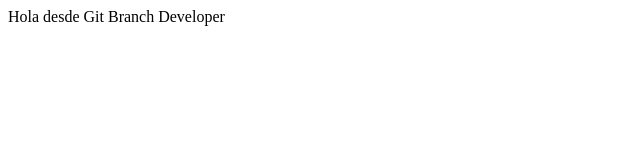
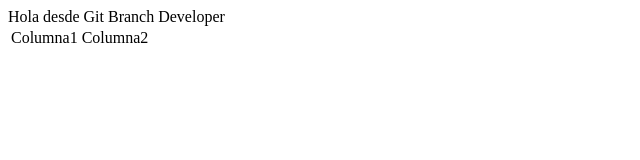
Before and after one commit to JandryCQ/Jandry, a plain HTML site: page home.html in a window 1280 px wide. Shown: the whole page, without its empty margins (0-640 px from the left). Drawn offline with Linux system fonts and the light colour scheme.

Commit message:
Cambio de diseño de Home

```diff
--- a/home.html
+++ b/home.html
@@ -7,5 +7,15 @@
 </head>
 <body>
     <div>Hola desde Git Branch Developer</div>
+    <table>
+        <tr>
+            <td>
+                Columna1
+            </td>
+            <td>
+                Columna2
+            </td>
+        </tr>
+    </table>
 </body>
 </html>
```
